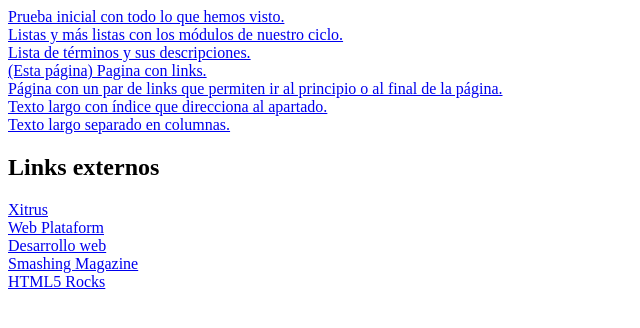
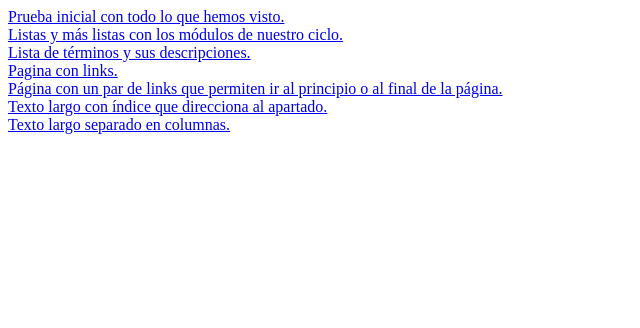
Before and after one commit to PedroGutierrez-1DAW-marca/unidad02, a plain HTML site: page 02 - HTML/practicas01/index.html in a window 1280 px wide. Shown: the whole page, without its empty margins (0-640 px from the left). Drawn offline with Linux system fonts and the light colour scheme.

Commit message:
Índice añadido con los ejercicios

```diff
--- a/02 - HTML/practicas01/ej08.html
+++ b/02 - HTML/practicas01/index.html
@@ -4,22 +4,10 @@
 <br>
 <a href="ej07.html">Lista de términos y sus descripciones.</a>
 <br>
-<a href="ej08.html">(Esta página) Pagina con links.</a>
+<a href="ej08.html">Pagina con links.</a>
 <br>
 <a href="ej09.html">Página con un par de links que permiten ir al principio o al final de la página.</a>
 <br>
 <a href="ej11.html">Texto largo con índice que direcciona al apartado.</a>
 <br>
-<a href="ej11.html">Texto largo separado en columnas.</a>
-
-<h2>Links externos</h2>
-
-<a href="http://xitrus.es">Xitrus</a>
-<br>
-<a href="http://www.webplatform.org/">Web Plataform</a>
-<br>
-<a href="http://www.desarrolloweb.com/">Desarrollo web</a>
-<br>
-<a href="http://www.smashingmagazine.com/">Smashing Magazine</a>
-<br>
-<a href="http://html5rocks.com">HTML5 Rocks</a>
+<a href="ej12.html">Texto largo separado en columnas.</a>
```
